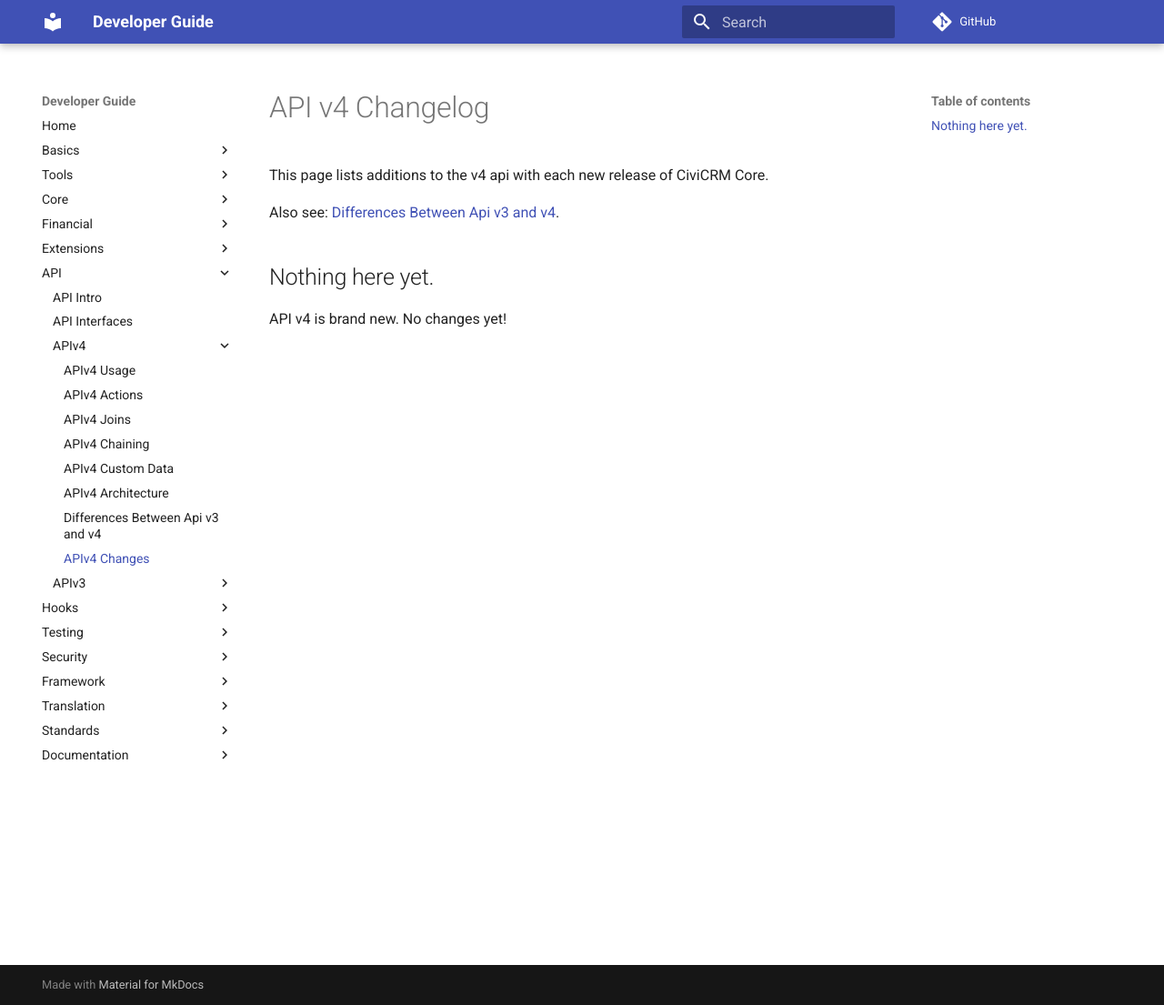
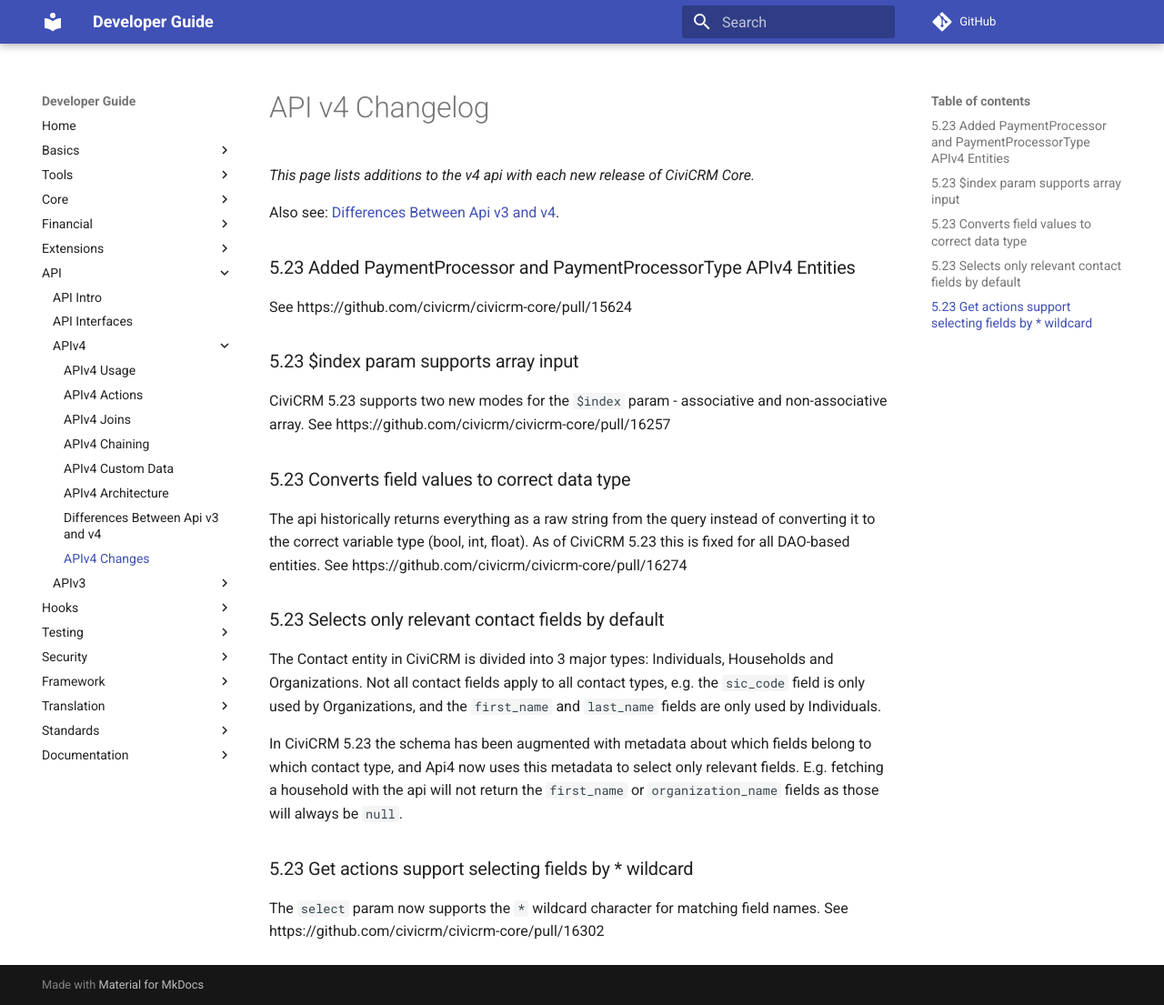
Before and after one commit to civicrm/civicrm-dev-docs, an MkDocs documentation site: the page built from docs/api/v4/changes.md, in a window 1280 px wide and 1105 px high. Shown: the whole window at 91% size. Built offline with MkDocs 1.6.1 and Material for MkDocs 9.7.7, drawn with Linux system fonts in a browser that asks for light colours; comment, search, counter and statistics services are not loaded; old or Windows-style settings are respelled for this version of MkDocs.

Commit message:
Api4 changes for 5.23

```diff
--- a/docs/api/v4/changes.md
+++ b/docs/api/v4/changes.md
@@ -1,9 +1,32 @@
 # API v4 Changelog
 
-This page lists additions to the v4 api with each new release of CiviCRM Core.
+*This page lists additions to the v4 api with each new release of CiviCRM Core.*
 
 Also see: [Differences Between Api v3 and v4](/api/v4/differences-with-v3.md).
 
-## Nothing here yet.
+### 5.23 Added PaymentProcessor and PaymentProcessorType APIv4 Entities
 
-API v4 is brand new. No changes yet!
+See https://github.com/civicrm/civicrm-core/pull/15624
+
+### 5.23 $index param supports array input
+
+CiviCRM 5.23 supports two new modes for the `$index` param - associative and non-associative array. See https://github.com/civicrm/civicrm-core/pull/16257
+
+### 5.23 Converts field values to correct data type
+
+The api historically returns everything as a raw string from the query instead of converting it to the correct variable type (bool, int, float). As of CiviCRM 5.23 this is fixed for all DAO-based entities. See https://github.com/civicrm/civicrm-core/pull/16274
+
+### 5.23 Selects only relevant contact fields by default
+
+The Contact entity in CiviCRM is divided into 3 major types: Individuals, Households and Organizations.
+Not all contact fields apply to all contact types, e.g. the `sic_code` field is only used by Organizations,
+and the `first_name` and `last_name` fields are only used by Individuals.
+
+In CiviCRM 5.23 the schema has been augmented with metadata about which fields belong to which contact type, and Api4 now uses this
+metadata to select only relevant fields. E.g. fetching a household with the api will not return the `first_name` or `organization_name` fields
+as those will always be `null`.
+
+### 5.23 Get actions support selecting fields by * wildcard
+
+The `select` param now supports the `*` wildcard character for matching field names.
+See https://github.com/civicrm/civicrm-core/pull/16302
```
